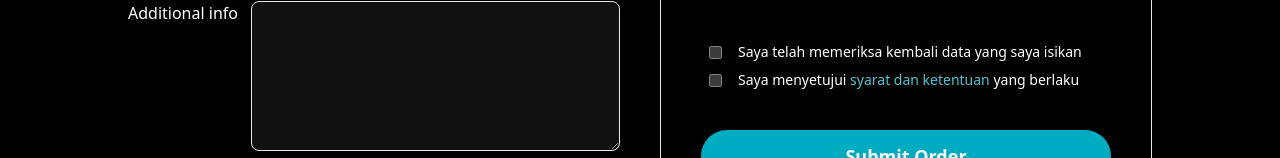
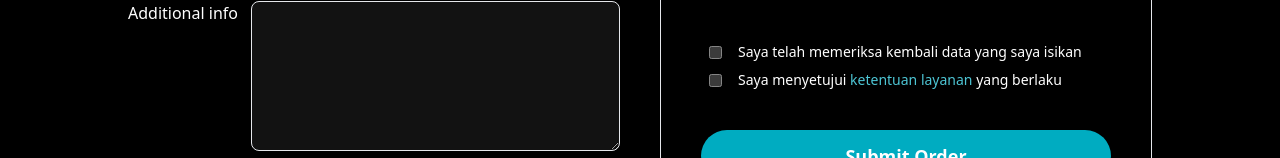
Before and after one commit to yasanugroho/silver-doodle, a Next.js app: page /order in a window 1280 px wide. Shown: the part 794-952 px from the top of the page. Built offline with nearby package versions, Linux system fonts and the light colour scheme; what @tailwindcss/typography would draw is missing.

Commit message:
Update order.tsx

```diff
--- a/pages/order.tsx
+++ b/pages/order.tsx
@@ -339,10 +339,10 @@ export const Page: React.FC = () => {
                   <p>
                     Saya menyetujui{' '}
                     <a
-                      href="https://drive.google.com/file/d/1xNCzNgxapv7hNZmlFXonkJnAL5UgMqbi/view"
+                      href="https://xerpihan.id/term-of-services"
                       target="_blank"
                       rel="noreferrer">
-                      syarat dan ketentuan
+                      ketentuan layanan
                     </a>{' '}
                     yang berlaku
                   </p>
```
